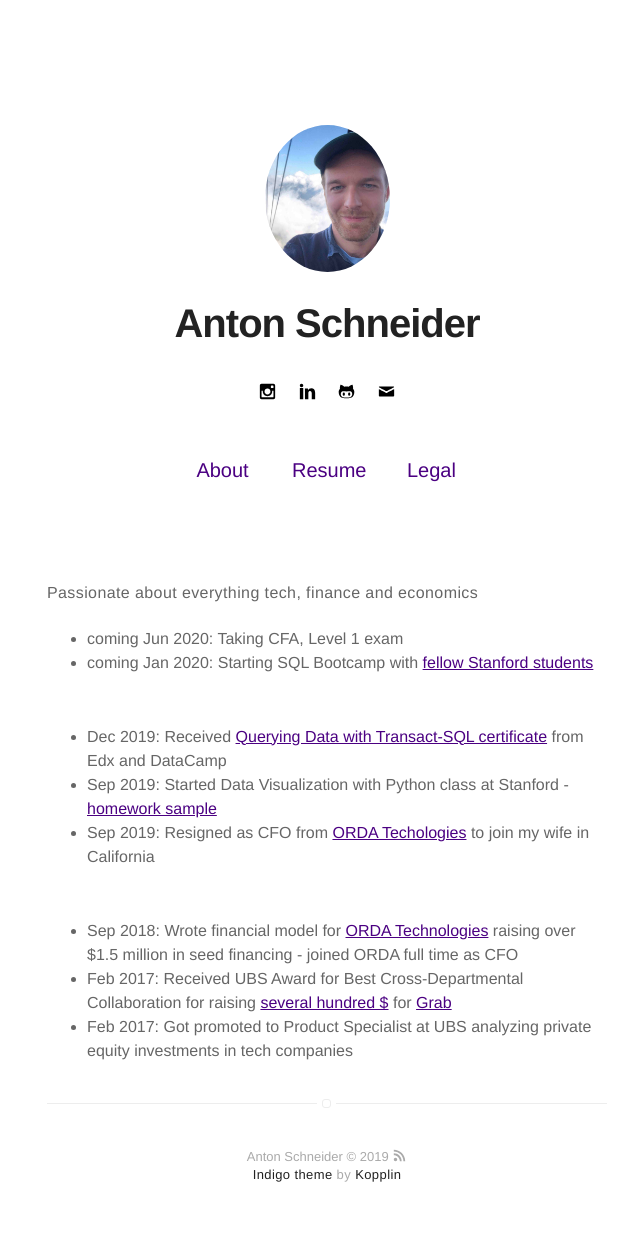
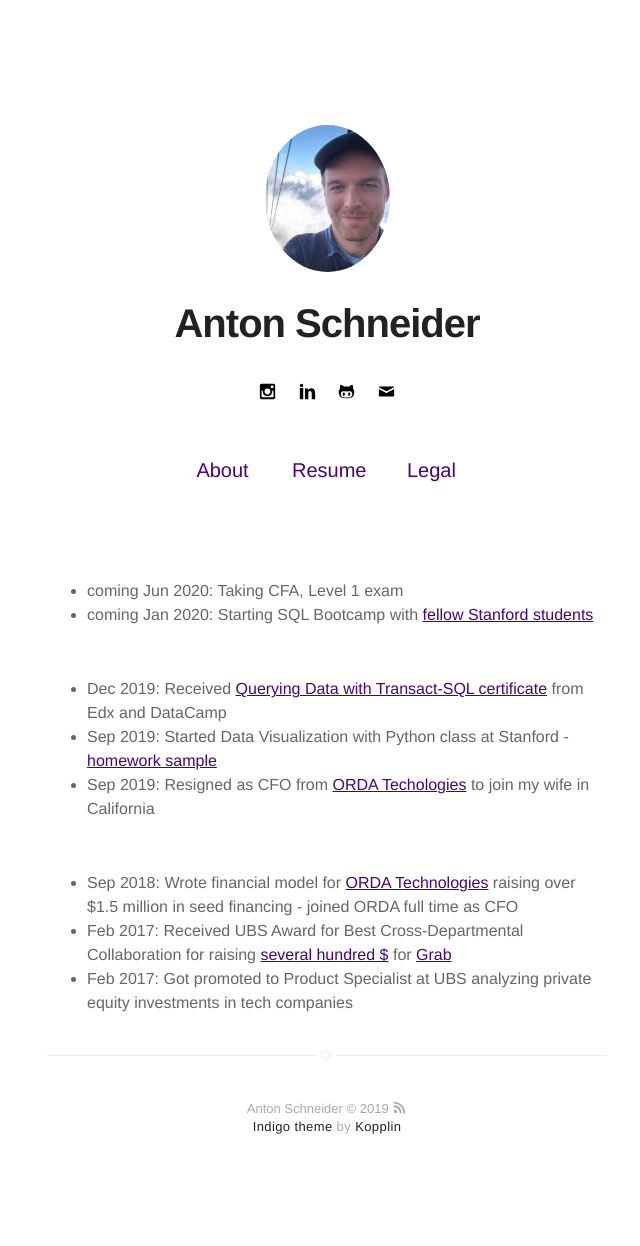
Before and after one commit to antonschneider90/antonschneider90.github.io, a Jekyll site: the page built from index.html, in a window 1280 px wide. Shown: the whole page, without its empty margins (313-953 px from the left). Built offline with Jekyll 4.4.1, drawn with Linux system fonts in a browser that asks for light colours; after the commit the page ends 1199 px from its top, so only the background shows below that.

Commit message:
Update index.html

```diff
--- a/index.html
+++ b/index.html
@@ -4,8 +4,6 @@ title: Home
 ---
 
 <p><br/><br/><p>
-Passionate about everything tech, finance and economics
-<br/><p>
 <ul>
   <li>coming Jun 2020: Taking CFA, Level 1 exam </li>
   <li>coming Jan 2020: Starting SQL Bootcamp with <a href='https://www.linkedin.com/groups/13782702/'>fellow Stanford students</a></li>
```
